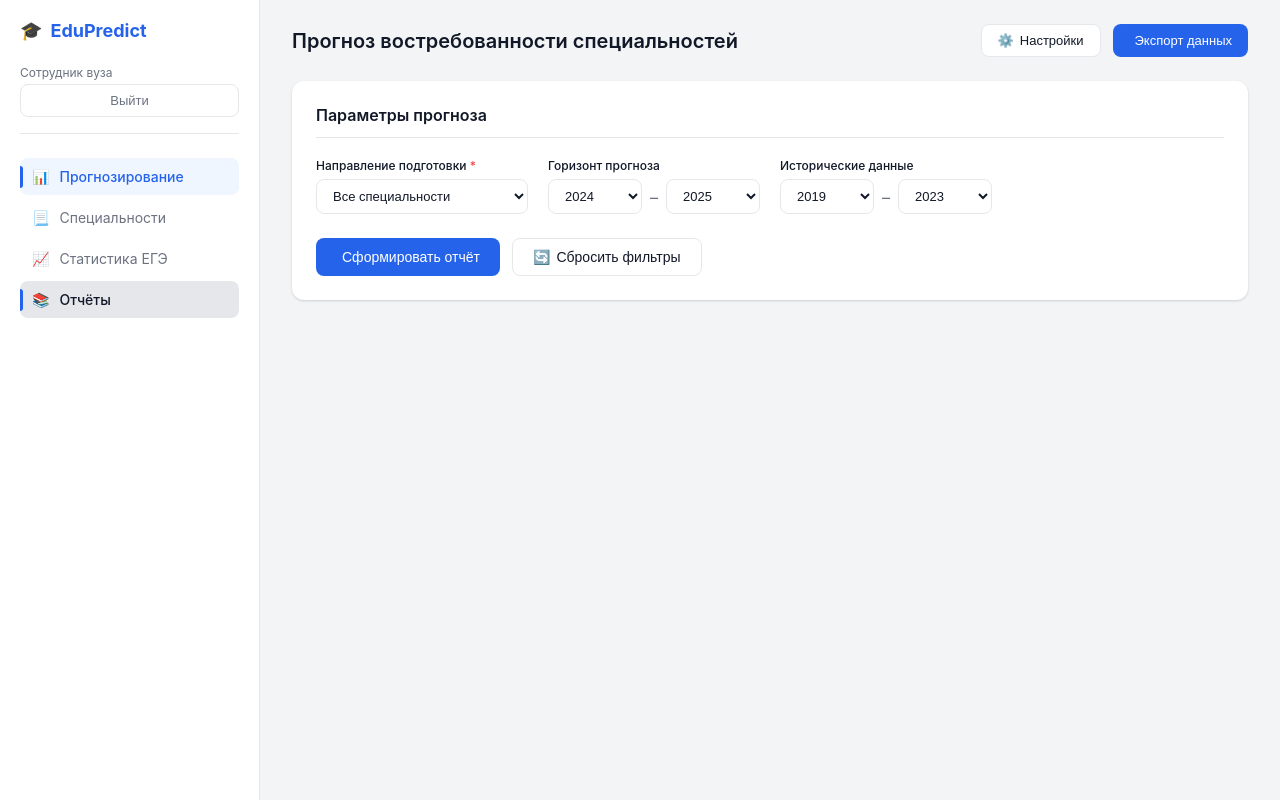
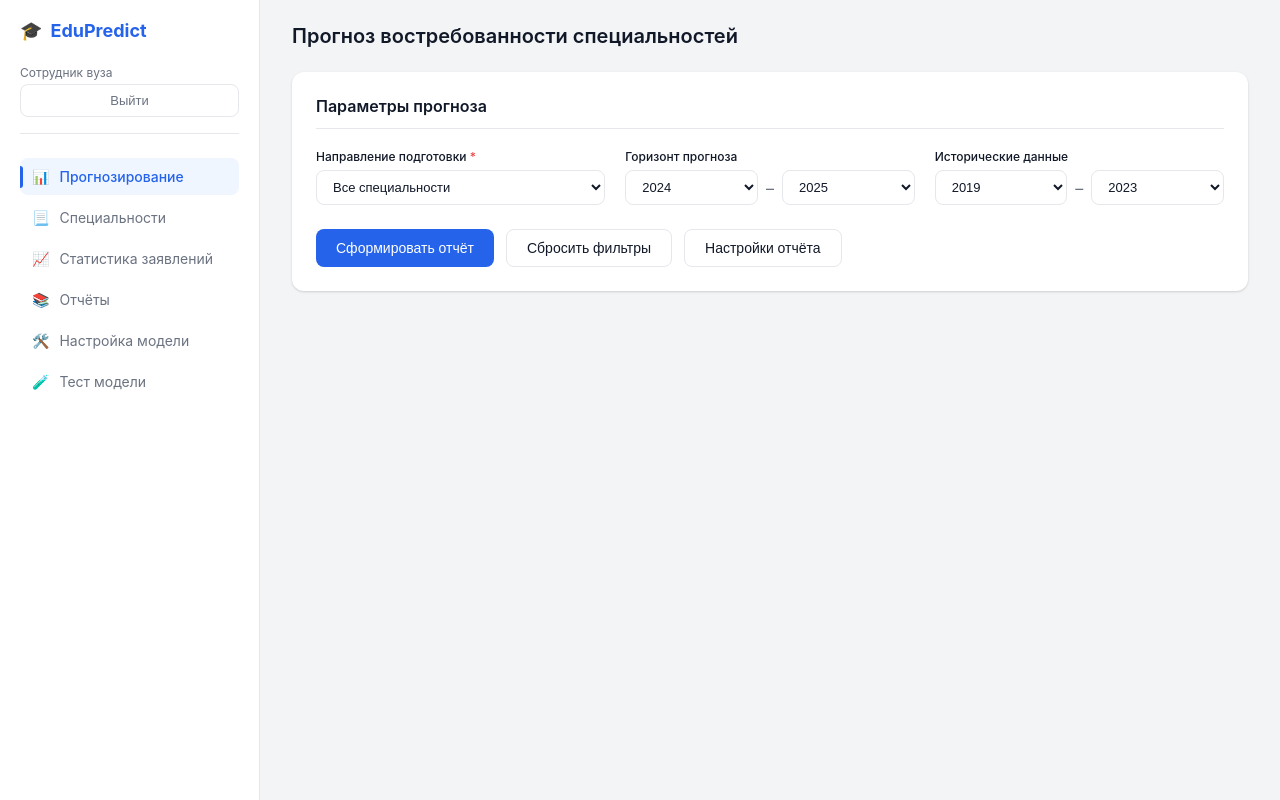
Before and after one commit to verdex4/demand-forecasting, a FastAPI app: page /employee in a window 1280 px wide. Run offline with FastAPI, Linux system fonts and the light colour scheme; data that the repository does not hold is empty; parts of the project's set-up code (start-up, migrations or seed data) failed here and were passed over.

Commit message:
[ADD] Добавление перехода по разделам на странице сотрудника

```diff
--- a/frontend/static/css/employee.css
+++ b/frontend/static/css/employee.css
@@ -154,10 +154,6 @@ body {
     font-weight: 600;
 }
 
-.header-actions {
-    display: flex;
-    gap: 12px;
-}
 
 .btn {
     padding: 8px 16px;
@@ -192,14 +188,14 @@ body {
 }
 
 /* Карточка параметров */
-.card {
+.forecast {
     background-color: var(--white);
     border-radius: 12px;
     padding: 24px;
     box-shadow: var(--shadow);
 }
 
-.card-header {
+.forecast-header {
     font-size: 16px;
     font-weight: 600;
     margin-bottom: 20px;
@@ -209,7 +205,7 @@ body {
 
 .filters-grid {
     display: grid;
-    grid-template-columns: repeat(4, 1fr);
+    grid-template-columns: repeat(3, 1fr);
     gap: 20px;
     margin-bottom: 24px;
 }
--- a/frontend/templates/employee.html
+++ b/frontend/templates/employee.html
@@ -26,10 +26,16 @@
                 <i class="icon">📃</i> Специальности
             </li>
             <li class="nav-item">
-                <i class="icon">📈</i> Статистика ЕГЭ
+                <i class="icon">📈</i> Статистика заявлений
             </li>
-            <li class="nav-item special active"> <!-- Активный пункт как на скрине -->
+            <li class="nav-item">
                 <i class="icon">📚</i> Отчёты
+            </li>
+            <li class="nav-item">
+                <i class="icon">🛠️</i> Настройка модели
+            </li>
+            <li class="nav-item">
+                <i class="icon">🧪</i> Тест модели
             </li>
         </ul>
     </aside>
@@ -40,26 +46,19 @@
         <!-- Верхняя шапка -->
         <header class="page-header">
             <h1 class="page-title">Прогноз востребованности специальностей</h1>
-            <div class="header-actions">
-                <button class="btn btn-secondary">
-                    <i class="icon">⚙️</i> Настройки
-                </button>
-                <button class="btn btn-primary">
-                    <i class="icon">️</i> Экспорт данных
-                </button>
-            </div>
         </header>
 
-        <!-- Блок фильтров -->
-        <section class="card">
-            <div class="card-header">Параметры прогноза</div>
+        <!-- Раздел "Прогнозирование" -->
+        <section class="forecast" id="section-forecast">
+            <div class="forecast-header">Параметры прогноза</div>
 
             <div class="filters-grid">
                 <!-- Направление подготовки -->
-                <div class="form-group">
+                <div class="form-group" id="speciality-select">
                     <label class="form-label required">Направление подготовки</label>
                     <select class="form-control">
                         <option value="all">Все специальности</option>
+                        <!-- Здесь должны добавиться значения при запросе через API -->
                     </select>
                 </div>
 
@@ -106,12 +105,45 @@
 
             <div class="actions-row">
                 <button class="btn btn-primary btn-lg" id="btnGenerate">
-                    <i class="icon"></i> Сформировать отчёт
+                    Сформировать отчёт
                 </button>
                 <button class="btn btn-secondary btn-lg" id="btnReset">
-                    <i class="icon">🔄</i> Сбросить фильтры
+                    Сбросить фильтры
+                </button>
+                <button class="btn btn-secondary btn-lg">
+                    Настройки отчёта
                 </button>
             </div>
+        </section>
+
+        <!-- Раздел "Специальности" -->
+        <section class="specialties" id="section-specialties">
+            <div class="specialties-header">Специальности</div>
+            <p>Здесь будут отображаться специальности</p>
+        </section>
+
+        <!-- Раздел "Статистика заявлений" -->
+        <section class="applications" id="section-applications">
+            <div class="applications-header">Статистика заявлений</div>
+            <p>Здесь будут отображаться статистика заявлений</p>
+        </section>
+
+        <!-- Раздел "Отчёты" -->
+        <section class="reports" id="section-reports">
+            <div class="reports-header">Отчёты</div>
+            <p>Здесь будут отображаться отчёты</p>
+        </section>
+
+        <!-- Раздел "Настройка модели" -->
+        <section class="model-settings" id="section-model-settings">
+            <div class="model-settings-header">Настройка модели</div>
+            <p>Здесь будут отображаться настройки модели</p>
+        </section>
+
+        <!-- Раздел "Тест модели"-->
+        <section class="model-test" id="section-model-test">
+            <div class="model-test-header">Тест модели</div>
+            <p>Здесь будут отображаться результаты тестирования модели</p>
         </section>
 
     </main>
```
Also changed, not shown: frontend/static/js/employee.js (+94 -26 lines).
